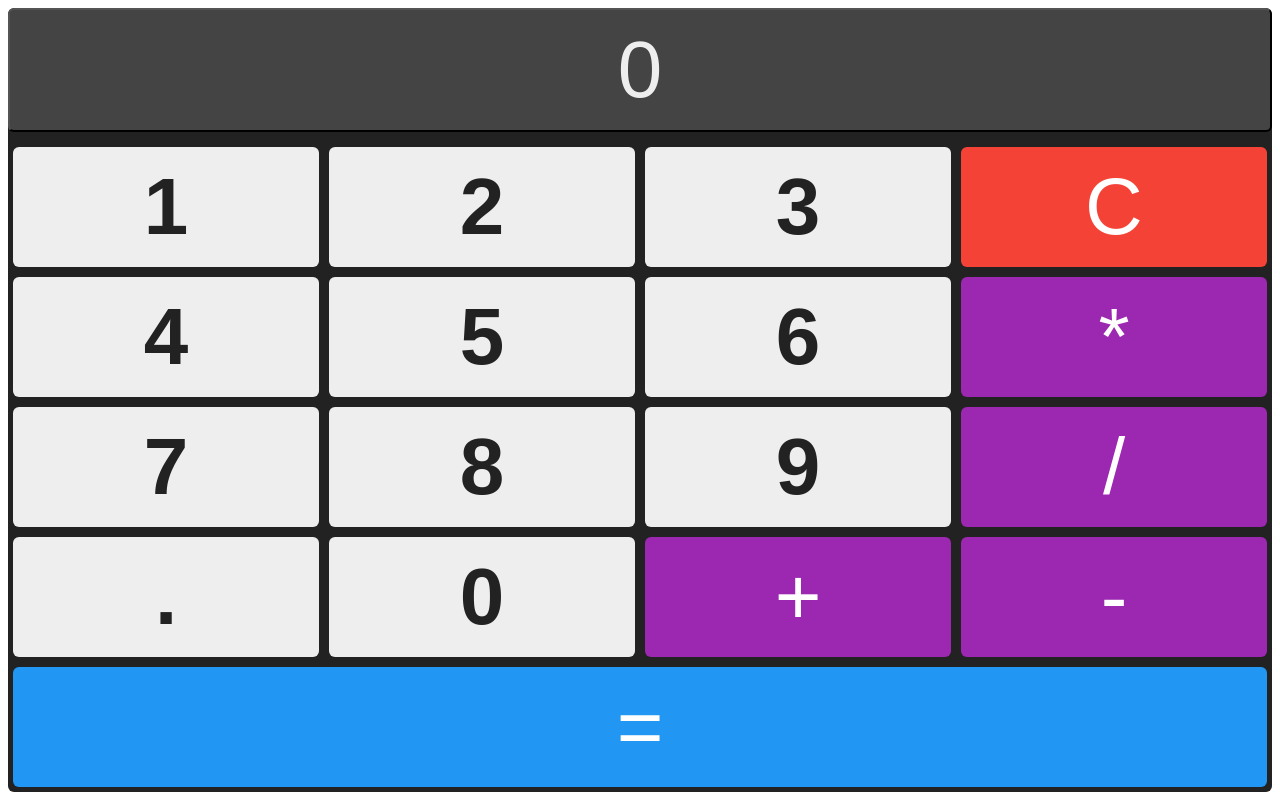
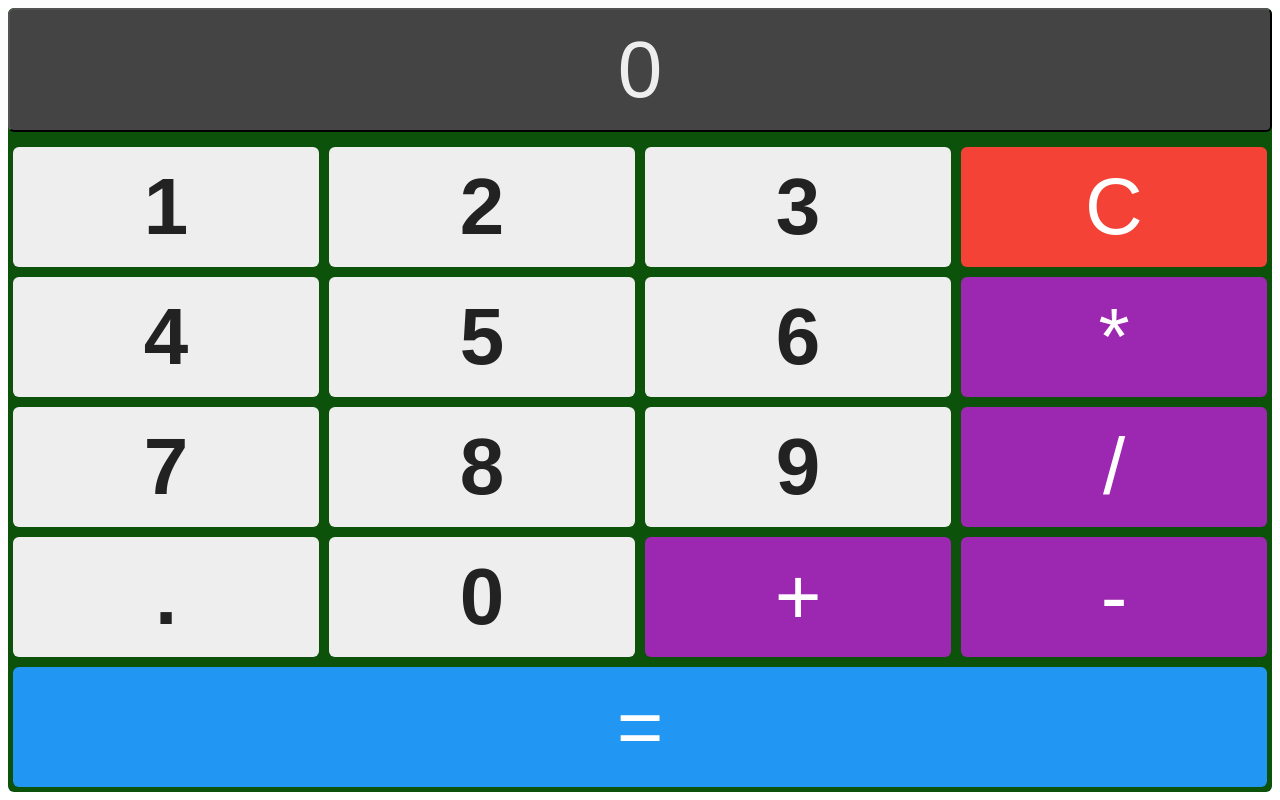
Before and after one commit to DmitrijProcevnikov/calculator, a plain HTML site: page index.html in a window 1280 px wide. Drawn offline with Linux system fonts and the light colour scheme.

Commit message:
зеленый фон

```diff
--- a/script.js
+++ b/script.js
@@ -107,7 +107,3 @@ document.addEventListener("keydown", function (event) {
     }
   }
 });
-// document.addEventListener("keydown", function (event) {
-//   const key = event.key;
-//   outputValue.textContent += key;
-// });
--- a/style.css
+++ b/style.css
@@ -1,7 +1,7 @@
 .calc-container {
   height: 98vh;
   margin: auto;
-  background-color: #222;
+  background-color: #0d520a;
   border-radius: 6px;
   display: flex;
   flex-wrap: wrap;
```
